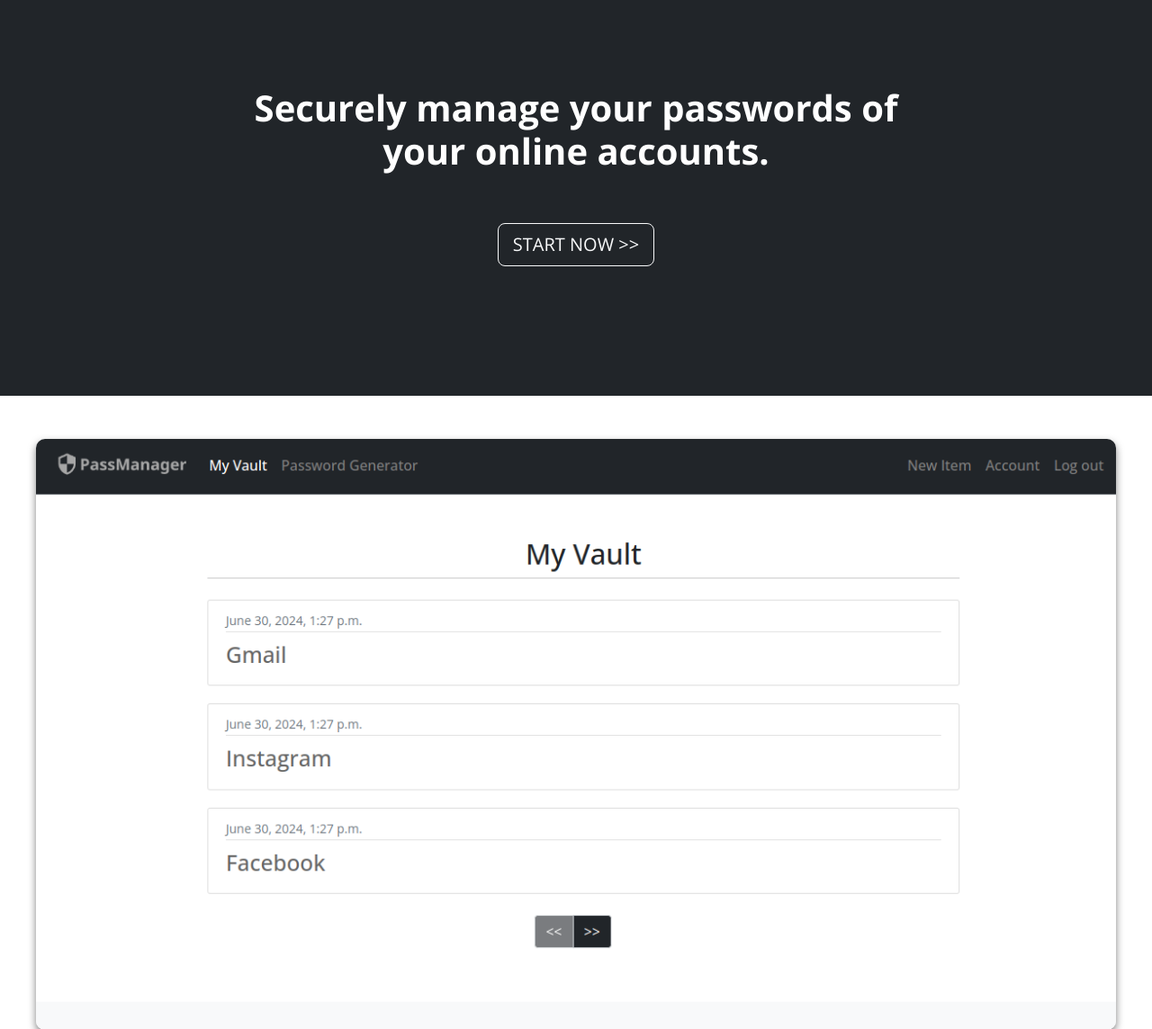
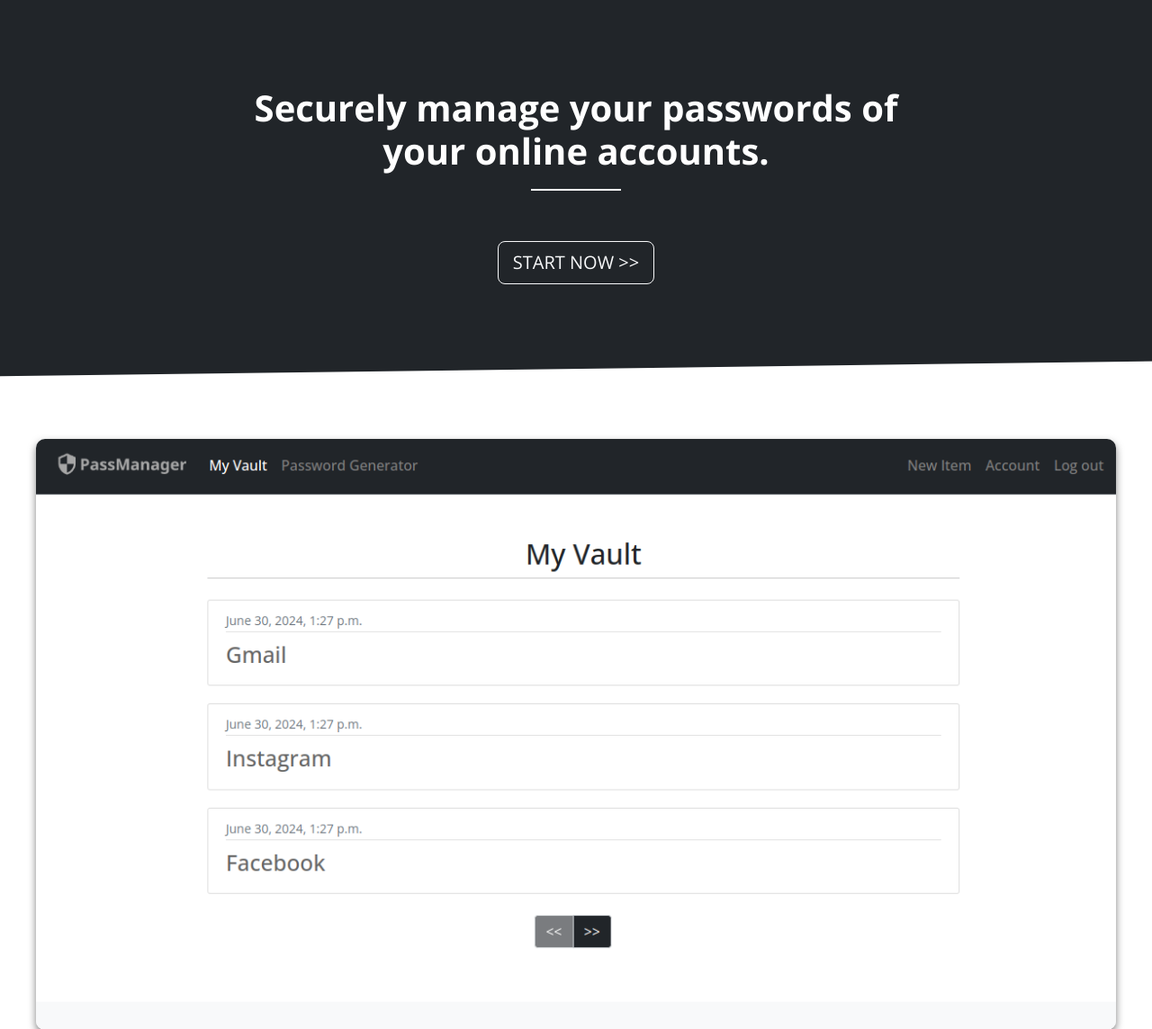
Before and after one commit to KafetzisThomas/PassManagerWeb, a Django app: page / in a window 1280 px wide. Shown: the part 58-1202 px from the top of the page at 90% size. Run offline with Django 5.2, Linux system fonts and the light colour scheme; parts of the project's set-up code (start-up, migrations or seed data) failed here and were passed over; some libraries are stand-ins or nearby versions.

Commit message:
Add clip-path background shape under hero section

```diff
--- a/passmanager/static/main.css
+++ b/passmanager/static/main.css
@@ -94,13 +94,46 @@ body {
   left: 0;
   width: 100%;
   height: 100%;
+  z-index: 0;
 }
 
 /* Container styles within hero section */
 .hero-section .container {
-  height: 100vh;
+  height: 100%;
   z-index: 1;
   position: relative;
+}
+
+/* Styles for the hero section heading */
+.hero-section h1 {
+  position: relative;
+  padding-bottom: 20px;
+}
+
+/* Styles for pseudo-element to create underline effect */
+.hero-section h1::after {
+  content: "";
+  position: absolute;
+  bottom: 0;
+  left: 50%;
+  transform: translateX(-50%);
+  width: 100px;
+  height: 2px;
+  background-color: #fff;
+}
+
+/* Styles for clip-path background shape */
+.clip-path-background {
+  position: absolute;
+  bottom: 0;
+  left: 0;
+  width: 100%;
+  height: 5vh;
+  background-color: #fff;
+  clip-path: polygon(-10% 50%, 110% 0, 110% 110%, -10% 110%);
+  z-index: 0;
+  margin-top: 10px;
+  overflow: hidden;
 }
 
 /* Styles for preview image */
--- a/passmanager/templates/passmanager/base.html
+++ b/passmanager/templates/passmanager/base.html
@@ -29,7 +29,7 @@
                 <img src="{% static 'images/logo.png' %}" alt="logo" width="150">
             </a>
 
-            <button class="navbar-toggler navbar-dark bg-secondary" type="button" data-bs-toggle="collapse" data-bs-target="#navbarSupportedContent" aria-controls="navbarSupportedContent" aria-expanded="false" aria-label="Toggle navigation">
+            <button class="navbar-toggler navbar-dark" type="button" data-bs-toggle="collapse" data-bs-target="#navbarSupportedContent" aria-controls="navbarSupportedContent" aria-expanded="false" aria-label="Toggle navigation">
                 <span class="navbar-toggler-icon"></span>
             </button>
 
--- a/passmanager/templates/passmanager/home.html
+++ b/passmanager/templates/passmanager/home.html
@@ -4,7 +4,7 @@
 
 <head>
     <meta charset="utf-8">
-    <meta name="viewport" content="width=device-width, initial-scale=1">
+    <meta name="viewport" content="width=device-width, initial-scale=1.0, maximum-scale=1.0, user-scalable=no">
 
     <!-- SEO meta tags -->
     <meta name="description" content="Securely manage your passwords of your online accounts.">
@@ -33,7 +33,7 @@
                 <img src="{% static 'images/logo.png' %}" alt="logo" width="150">
             </a>
 
-            <button class="navbar-toggler navbar-dark bg-secondary" type="button" data-bs-toggle="collapse" data-bs-target="#navbarSupportedContent" aria-controls="navbarSupportedContent" aria-expanded="false" aria-label="Toggle navigation">
+            <button class="navbar-toggler navbar-dark" type="button" data-bs-toggle="collapse" data-bs-target="#navbarSupportedContent" aria-controls="navbarSupportedContent" aria-expanded="false" aria-label="Toggle navigation">
                 <span class="navbar-toggler-icon"></span>
             </button>
 
@@ -62,6 +62,7 @@
                 <a class="btn btn-outline-light btn-lg" href="{% url 'users:register' %}">START NOW &gt;&gt;</a>
             </div>
         </div>
+        <div class="clip-path-background"></div>
     </section>
     <!-- header end -->
 
```
